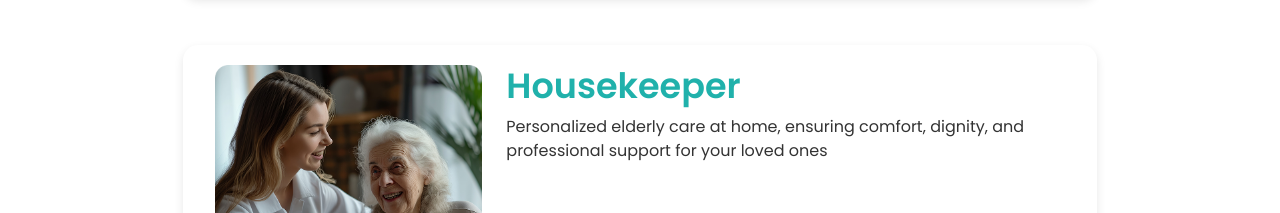
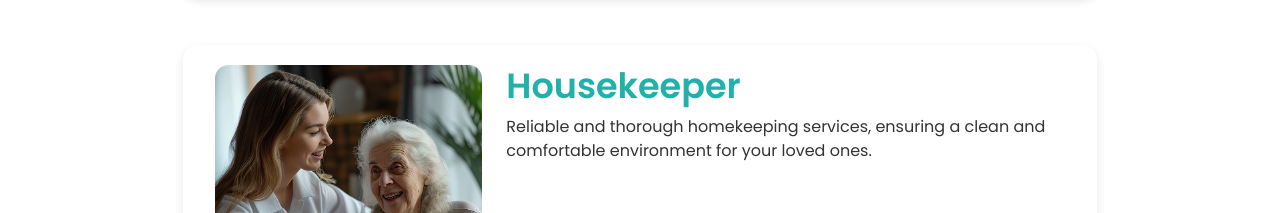
Before and after one commit to hr-igoraza/nursing, a plain HTML site: page services.html in a window 1280 px wide. Shown: the part 3001-3214 px from the top of the page. Drawn offline with nearby package versions, Linux system fonts and the light colour scheme.

Commit message:
service_ houseKeeping

```diff
--- a/services.html
+++ b/services.html
@@ -6,7 +6,6 @@
     <title>services</title>
 
     <link rel="icon" type="image/x-icon" href="/assets/images/favicon.png" />
-
 
     <link
       href="https://cdn.jsdelivr.net/npm/bootstrap@5.0.2/dist/css/bootstrap.min.css"
@@ -33,7 +32,7 @@
 
     <section class="service-hero fadeIn">
       <div class="container">
-        <div class="row justify-content-center ">
+        <div class="row justify-content-center">
           <div class="col-lg-6 text-center slideUp">
             <h1 class="my-3">Book Your Service Now</h1>
             <p>
@@ -79,7 +78,7 @@
         </div>
         <!-- ================== -->
 
-<div class="col-lg-10 col-10 mb-5 mb-lg-5 p-0">
+        <div class="col-lg-10 col-10 mb-5 mb-lg-5 p-0">
           <div class="service-card row">
             <div class="col-md-4 service-image">
               <img
@@ -105,9 +104,6 @@
             </div>
           </div>
         </div>
-
-
-
 
         <!-- ============== -->
 
@@ -206,8 +202,8 @@
               <div class="service-card-content">
                 <h3 class="text-teal f-35">Housekeeper</h3>
                 <p>
-                  Personalized elderly care at home, ensuring comfort, dignity,
-                  and professional support for your loved ones
+                  Reliable and thorough homekeeping services, ensuring a clean
+                  and comfortable environment for your loved ones.
                 </p>
               </div>
               <div class="service-btn">
```
